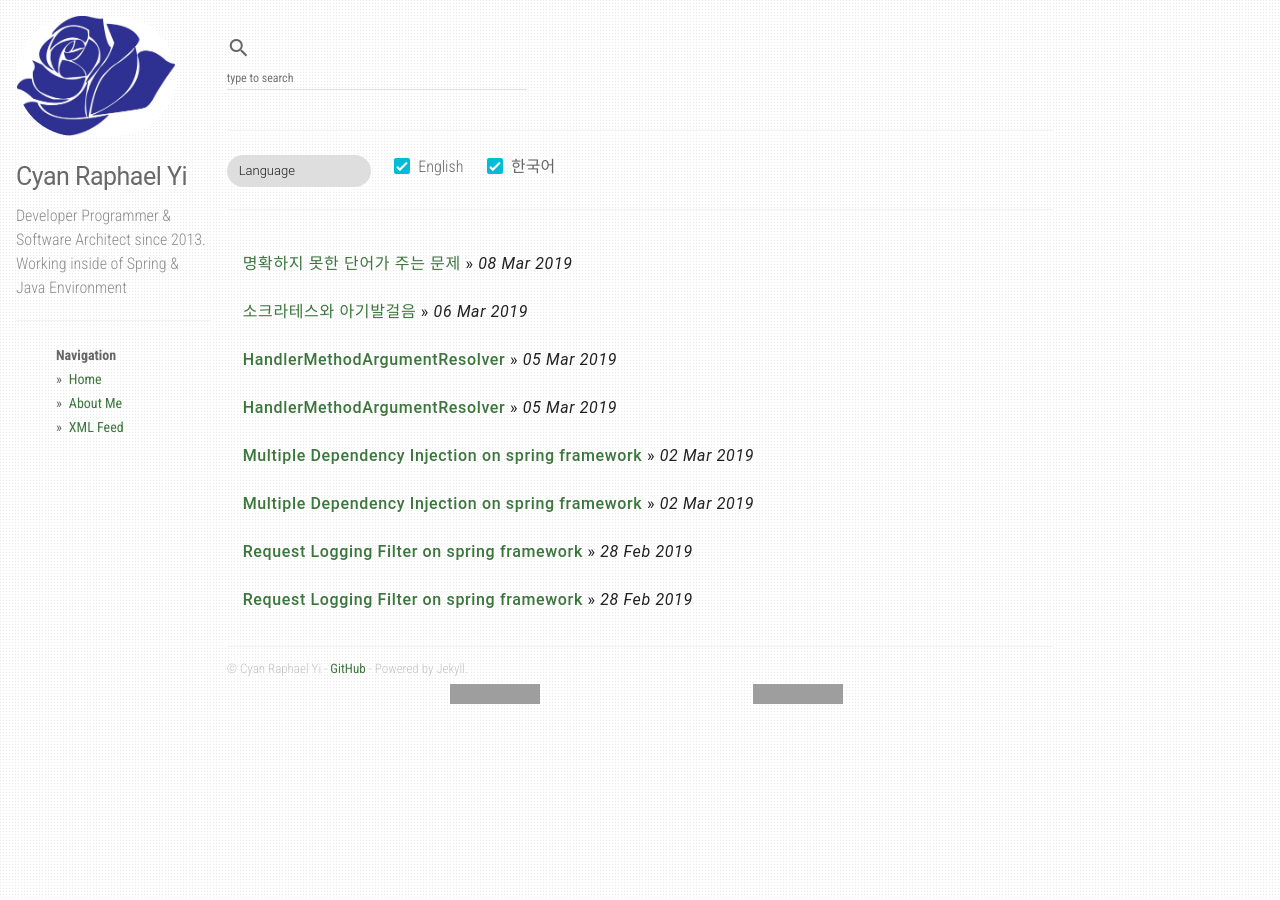
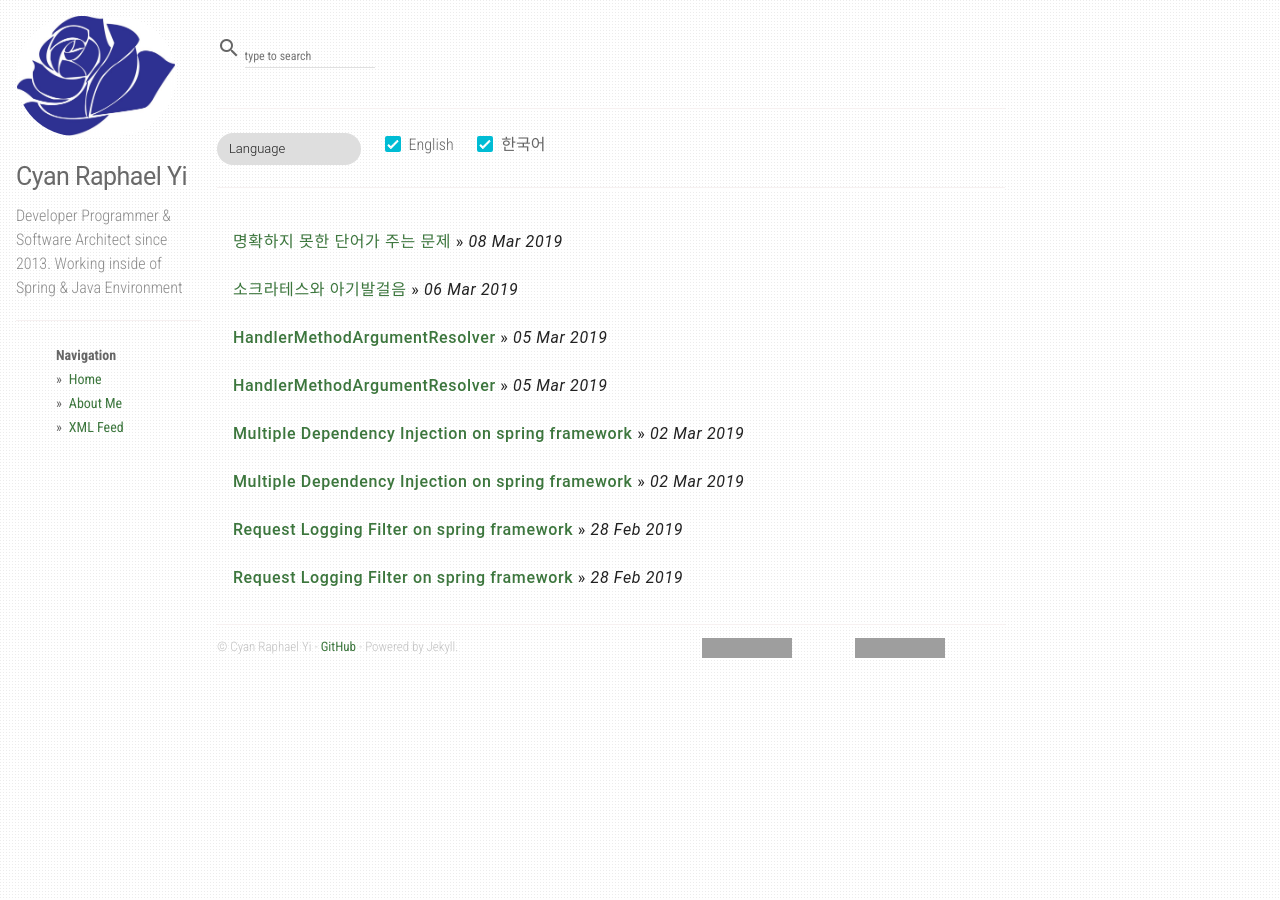
Before and after one commit to CyanRYi/sollabs-demo, a Jekyll site: the page built from index.md, in a window 1280 px wide. Built offline with Jekyll 4.4.1, drawn with Linux system fonts in a browser that asks for light colours; nearby versions of some CDN libraries; grey boxes are pictures that could not be loaded.

Commit message:
css 조정

```diff
--- a/static/css/main.css
+++ b/static/css/main.css
@@ -121,6 +121,10 @@ img.profile-avatar {
 }
 .btn-github iframe {
     display: inline-block;
-    width: auto;
+    width: 150px;
     border: none;
 }
+input#js-search__input {
+    width: auto;
+    display: inline-block;
+}
```
